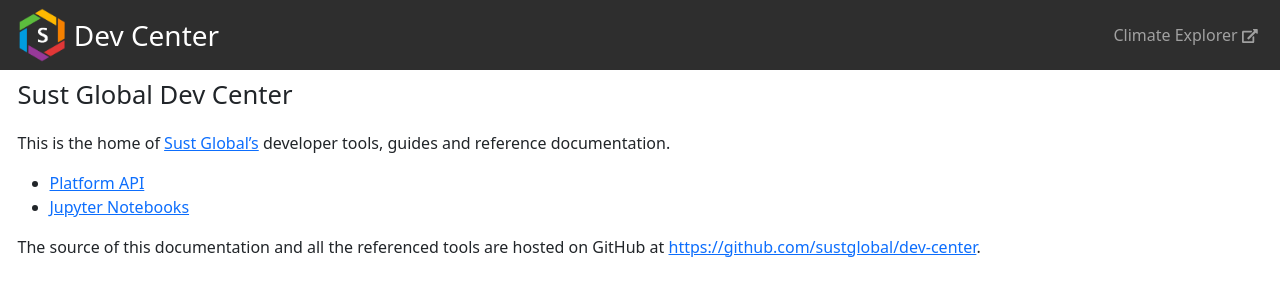
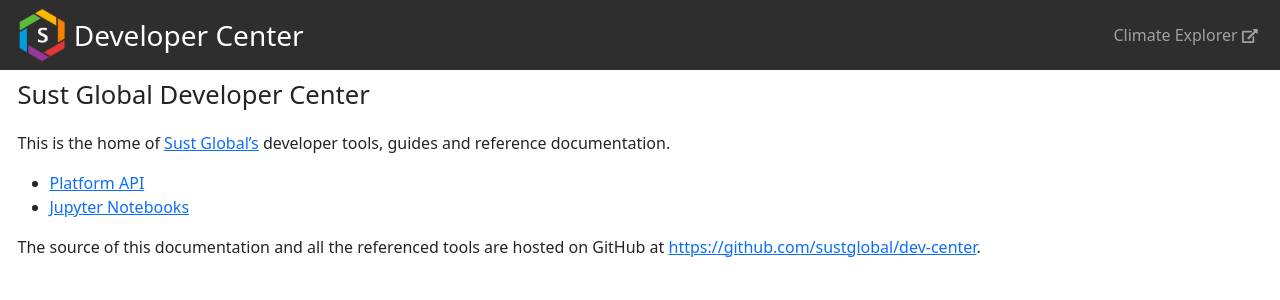
Before and after one commit to sustglobal/dev-center, a Jekyll site: the page built from docs/index.md, in a window 1280 px wide. Shown: the top 300 px of the page. Built offline with Jekyll 4.4.1, drawn with Linux system fonts in a browser that asks for light colours; nearby versions of some CDN libraries.

Commit message:
Better page titles & default behavior

```diff
--- a/docs/_config.yml
+++ b/docs/_config.yml
@@ -2,3 +2,5 @@
 markdown: kramdown
 kramdown:
   toc_levels: 2..2
+
+title: Sust Global Developer Center
--- a/docs/_layouts/default.html
+++ b/docs/_layouts/default.html
@@ -12,6 +12,8 @@
             crossorigin="anonymous"></script>
     <link rel="stylesheet" href="{{ '/assets/css/main.css?v=' | append: site.github.build_revision | relative_url }}">
 
+	<title>{{ page.title | default: site.title }}</title>
+
   </head>
 
   <body>
@@ -21,7 +23,7 @@
 
     <a class="navbar-brand" href="/">
       <img src="{{ '/assets/images/sust-HexLogoONLYwhite.png' }}" />
-      <span>Dev Center</span>
+      <span>Developer Center</span>
     </a>
 
     <ul class="navbar-nav ms-auto">
@@ -38,6 +40,7 @@
 
     <div id="container">
       <div id="content">
+        <h1>{{ page.title | default: site.title }}</h1>
         {{ content }}
       </div>
     </div>
--- a/docs/index.md
+++ b/docs/index.md
@@ -1,9 +1,7 @@
 ---
 layout: default
-title: Sust Global Dev Center
+title: Sust Global Developer Center
 ---
-
-# Sust Global Dev Center
 
 This is the home of [Sust Global's](https://www.sustglobal.com/) developer tools, guides and reference documentation.
 
```
Also changed, not shown: docs/api.md (+0 -2 lines), docs/jupyter-notebooks.md (+0 -2 lines).
